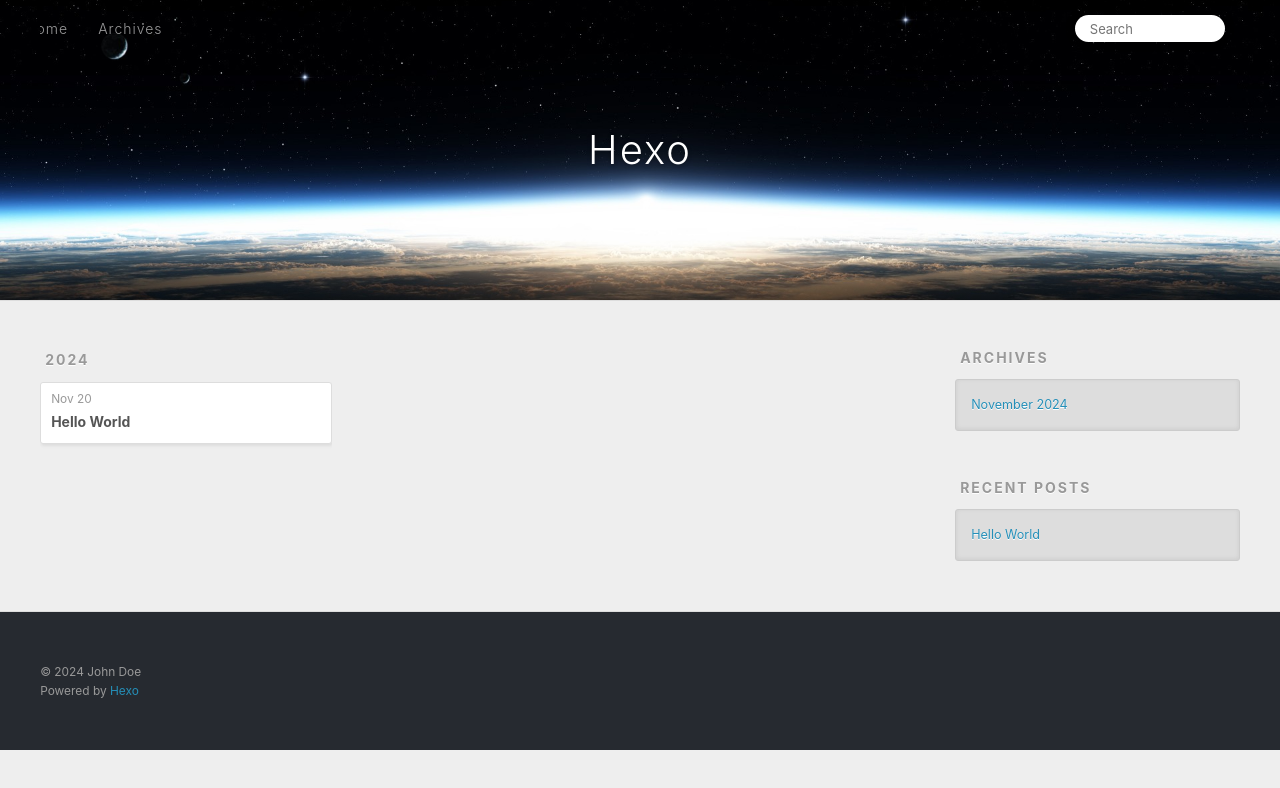
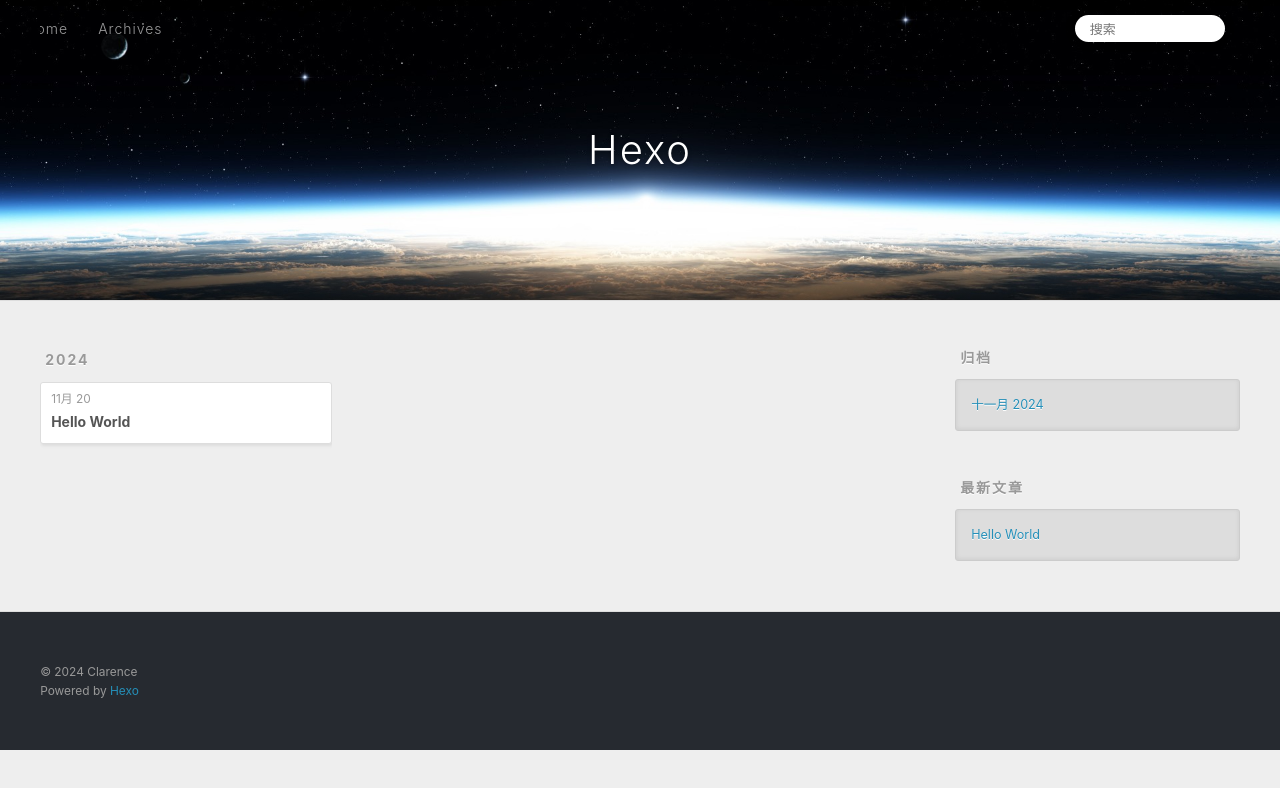
Before and after one commit to autoLTP/Clarence.github.io, a plain HTML site: page archives/index.html in a window 1280 px wide. Both pictures are taken after a click on the link 1232 px from the left and 27 px from the top of the page. Drawn offline with Linux system fonts and the light colour scheme.

Commit message:
Site updated: 2024-11-21 09:01:49

```diff
--- a/archives/index.html
+++ b/archives/index.html
@@ -4,14 +4,14 @@
   <meta charset="utf-8">
 
 
-  <title>Archives | Hexo</title>
+  <title>归档 | Hexo</title>
   <meta name="viewport" content="width=device-width, initial-scale=1, shrink-to-fit=no">
   <meta property="og:type" content="website">
 <meta property="og:title" content="Hexo">
 <meta property="og:url" content="http://example.com/archives/index.html">
 <meta property="og:site_name" content="Hexo">
-<meta property="og:locale" content="en_US">
-<meta property="article:author" content="John Doe">
+<meta property="og:locale" content="zh_CN">
+<meta property="article:author" content="Clarence">
 <meta name="twitter:card" content="summary">
 
     <link rel="alternate" href="/atom.xml" title="Hexo" type="application/atom+xml">
@@ -55,12 +55,12 @@
       <nav id="sub-nav">
 
 
-          <a class="nav-icon" href="/atom.xml" title="RSS Feed"><span class="fa fa-rss"></span></a>
+          <a class="nav-icon" href="/atom.xml" title="RSS 订阅"><span class="fa fa-rss"></span></a>
 
-        <a class="nav-icon nav-search-btn" title="Search"><span class="fa fa-search"></span></a>
+        <a class="nav-icon nav-search-btn" title="搜索"><span class="fa fa-search"></span></a>
       </nav>
       <div id="search-form-wrap">
-        <form action="//google.com/search" method="get" accept-charset="UTF-8" class="search-form"><input type="search" name="q" class="search-form-input" placeholder="Search"><button type="submit" class="search-form-submit">&#xF002;</button><input type="hidden" name="sitesearch" value="http://example.com"></form>
+        <form action="//google.com/search" method="get" accept-charset="UTF-8" class="search-form"><input type="search" name="q" class="search-form-input" placeholder="搜索"><button type="submit" class="search-form-submit">&#xF002;</button><input type="hidden" name="sitesearch" value="http://example.com"></form>
       </div>
     </div>
   </div>
@@ -84,7 +84,7 @@
   <div class="archive-article-inner">
     <header class="archive-article-header">
       <a href="/2024/11/20/hello-world/" class="archive-article-date">
-  <time class="dt-published" datetime="2024-11-20T02:47:54.019Z" itemprop="datePublished">Nov 20</time>
+  <time class="dt-published" datetime="2024-11-20T02:47:54.019Z" itemprop="datePublished">11月 20</time>
 </a>
 
 
@@ -116,9 +116,9 @@
 
 
   <div class="widget-wrap">
-    <h3 class="widget-title">Archives</h3>
+    <h3 class="widget-title">归档</h3>
     <div class="widget">
-      <ul class="archive-list"><li class="archive-list-item"><a class="archive-list-link" href="/archives/2024/11/">November 2024</a></li></ul>
+      <ul class="archive-list"><li class="archive-list-item"><a class="archive-list-link" href="/archives/2024/11/">十一月 2024</a></li></ul>
     </div>
   </div>
 
@@ -126,7 +126,7 @@
 
 
   <div class="widget-wrap">
-    <h3 class="widget-title">Recent Posts</h3>
+    <h3 class="widget-title">最新文章</h3>
     <div class="widget">
       <ul>
 
@@ -147,7 +147,7 @@
   <div class="outer">
     <div id="footer-info" class="inner">
 
-      &copy; 2024 John Doe<br>
+      &copy; 2024 Clarence<br>
       Powered by <a href="https://hexo.io/" target="_blank">Hexo</a>
     </div>
   </div>
```
Also changed, not shown: 2024/11/20/hello-world/index.html (+10 -10 lines), archives/2024/11/index.html (+11 -11 lines), archives/2024/index.html (+11 -11 lines), index.html (+10 -10 lines).
